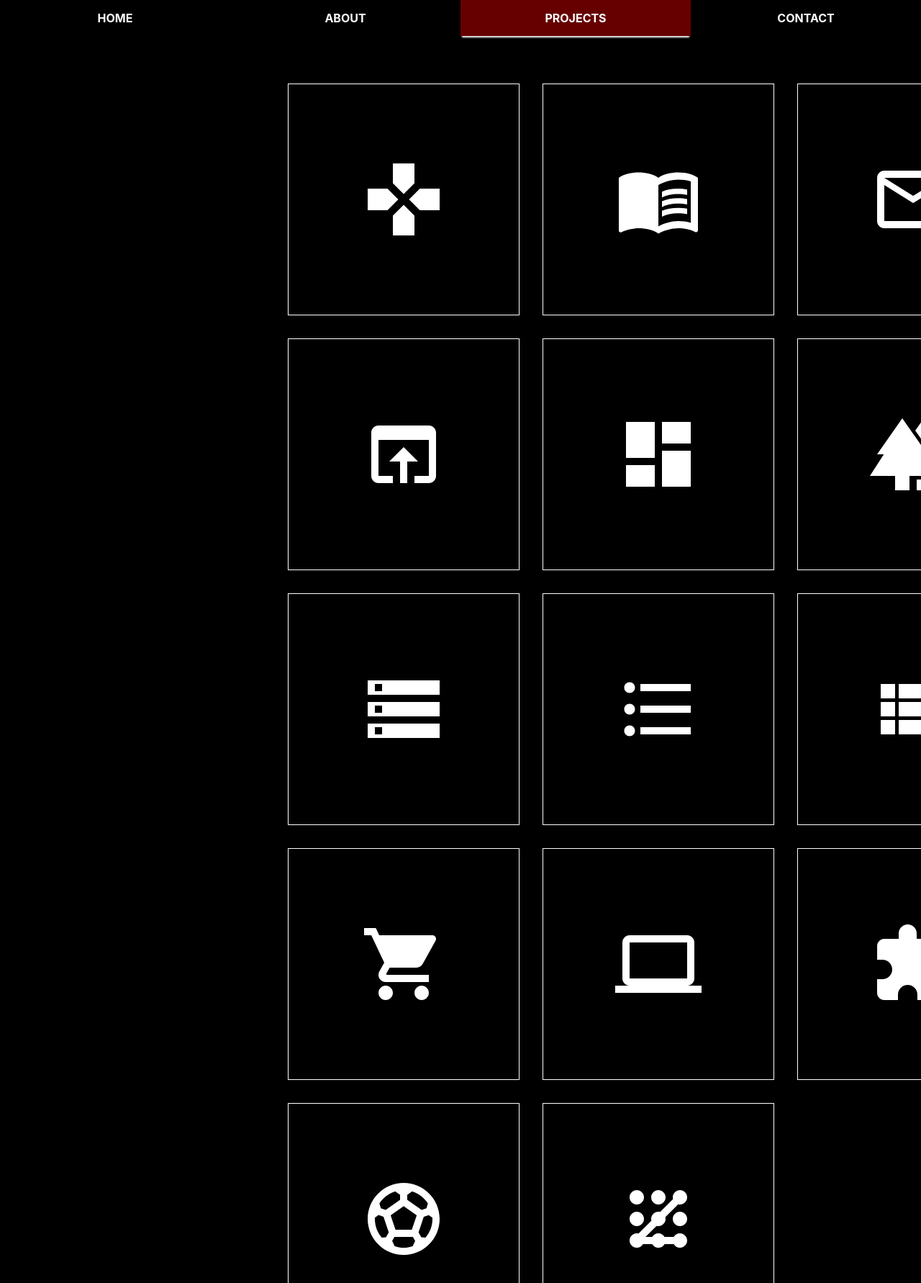
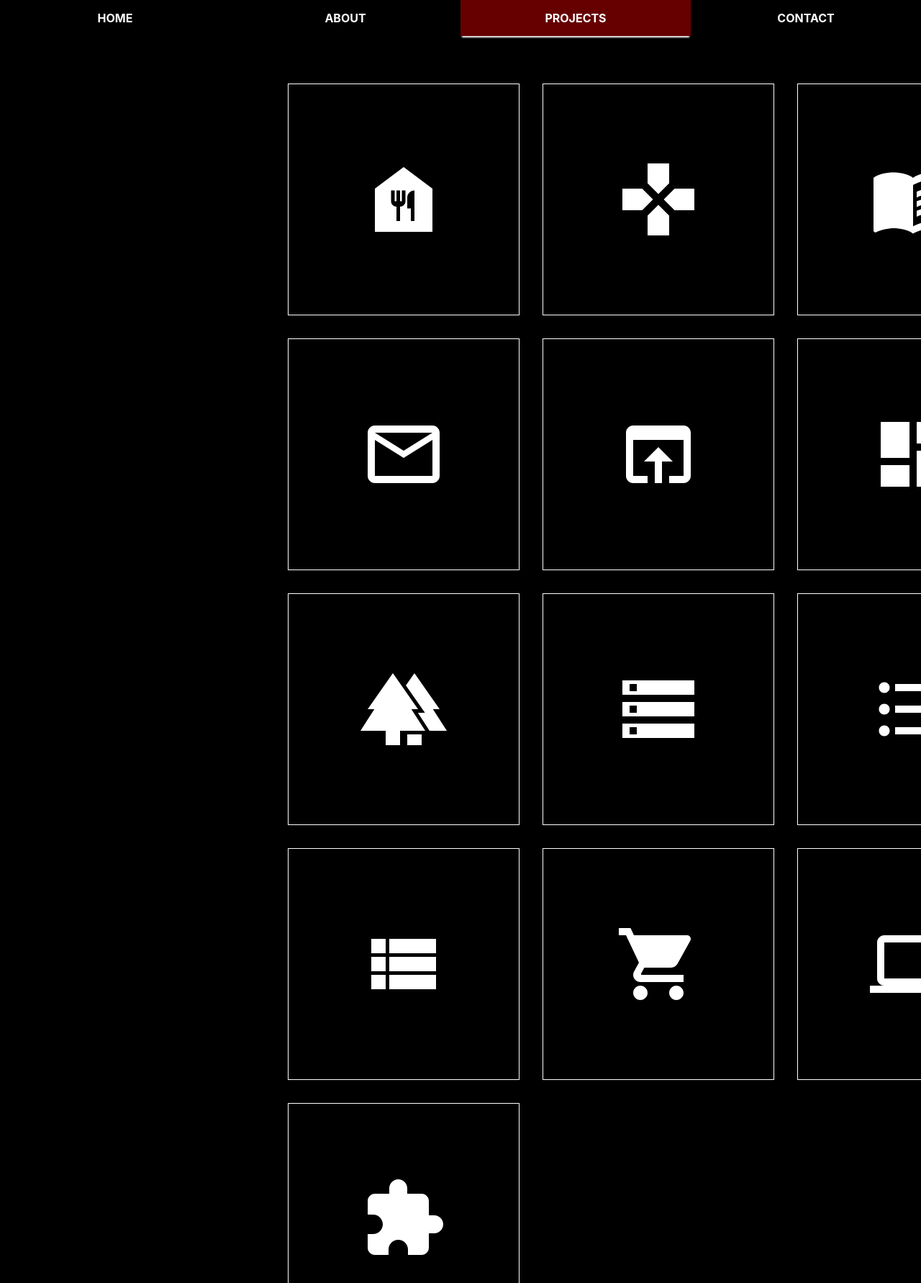
Before and after one commit to haefneryan/new-portfolio, a React (Create React App) app: page /projects in a window 1280 px wide. Shown: the top 1782 px of the page at 72% size. Built offline with nearby package versions, Linux system fonts and the light colour scheme.

Commit message:
Add Food App

```diff
--- a/src/shared/projects.js
+++ b/src/shared/projects.js
@@ -1,3 +1,4 @@
+import FoodBank from "@mui/icons-material/FoodBank";
 import GamepadIcon from "@mui/icons-material/Gamepad";
 import MenuBook from "@mui/icons-material/MenuBook";
 import FormatListBulletedIcon from "@mui/icons-material/FormatListBulleted";
@@ -5,8 +6,6 @@ import ViewListIcon from "@mui/icons-material/ViewList";
 import ShoppingCartIcon from "@mui/icons-material/ShoppingCart";
 import LaptopIcon from "@mui/icons-material/Laptop";
 import ExtensionIcon from "@mui/icons-material/Extension";
-import SportsSoccer from "@mui/icons-material/SportsSoccer";
-import PatternIcon from "@mui/icons-material/Pattern";
 import MailOutline from "@mui/icons-material/MailOutline";
 import StorageIcon from "@mui/icons-material/Storage";
 import ForestIcon from "@mui/icons-material/Forest";
@@ -14,6 +13,11 @@ import DashboardIcon from "@mui/icons-material/Dashboard";
 import OpenInBrowserIcon from "@mui/icons-material/OpenInBrowser";
 
 export const projects = [
+  {
+    title: "Food App",
+    url: "https://food-app-47so.onrender.com/",
+    icon: FoodBank,
+  },
   {
     title: "Football Guessing Game",
     url: "https://football-game-75856.web.app/",
@@ -35,7 +39,7 @@ export const projects = [
     icon: OpenInBrowserIcon,
   },
   {
-    title: "Portal",
+    title: "Dashboard",
     url: null,
     icon: DashboardIcon,
   },
@@ -74,14 +78,4 @@ export const projects = [
     url: "https://haefneryan.github.io/word-scrambler/",
     icon: ExtensionIcon,
   },
-  {
-    title: "Soccer Scores & Tables",
-    url: "https://haefneryan.github.io/Football-Scores/soccerScores.html",
-    icon: SportsSoccer,
-  },
-  {
-    title: "Tic Tac Toe",
-    url: "https://haefneryan.github.io/Tic-Tac-Toe/index.html",
-    icon: PatternIcon,
-  },
 ];
```
